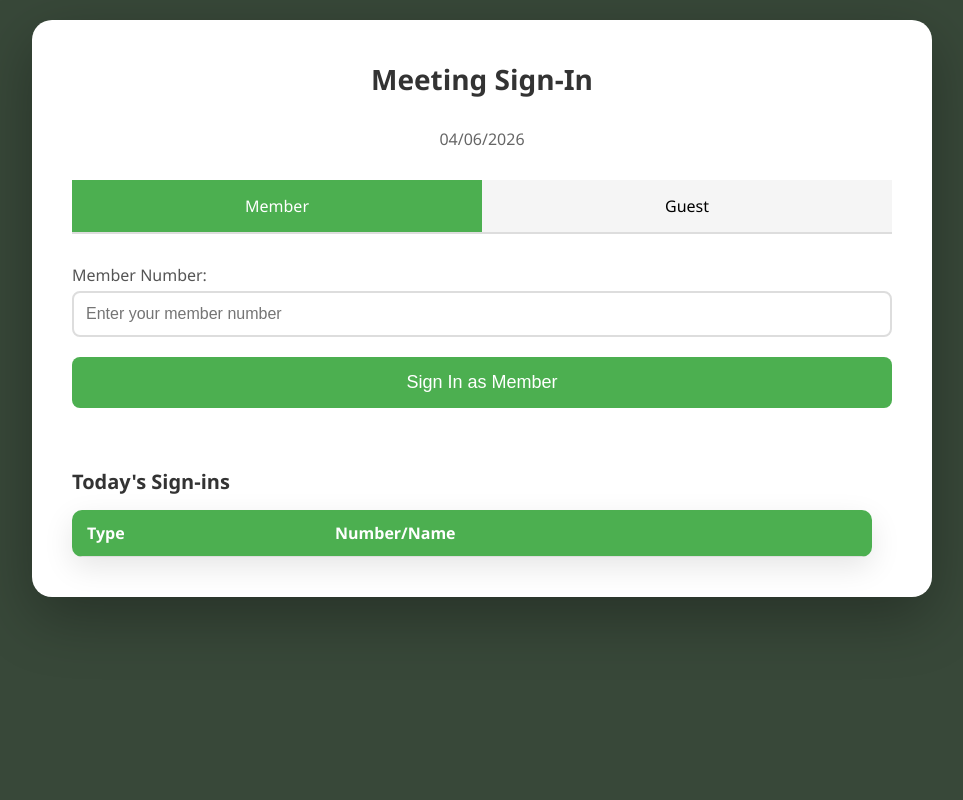
After one commit to mattmadairy/DH-DB-Webappp, a Flask app: page /meeting_signin in a window 1280 px wide. The commit adds this page. Shown: the whole page, without its empty margins (158-1121 px from the left). Run offline with Flask 3, Linux system fonts and the light colour scheme; data comes from the database, SQL or seed files in the repository; both versions use the stored data as it was after the commit; lists and menus that the app fills with data are empty; some libraries are stand-ins or nearby versions.

Commit message:
Add meeting sign-in functionality and enhance navigation
- Implement meeting sign-in page with member and guest sign-in options.
- Create backend functions for handling meeting sign-ins and guest management.
- Update database schema to include meeting guests.
- Enhance navigation links in various templates to include meeting sign-in.
- Refactor existing code for improved readability and maintainability.

```diff
--- a/DH_DB_Webapp/app.py
+++ b/DH_DB_Webapp/app.py
@@ -1389,13 +1389,13 @@ def index():
 	if current_user.is_admin_or_bdfl():
 		# Admin dashboard - show all members
 		search = request.args.get('search', '').strip()
-		member_type = request.args.get('member_type', 'All')
+		member_type = request.args.get('member_type', 'All Members')
 		all_members = database.get_all_members()
 		# Filter by member type
-		if member_type and member_type != 'All':
+		if member_type and member_type != 'All Members':
 			members = [m for m in all_members if m['membership_type'] == member_type]
 		else:
-			members = all_members
+			members = [m for m in all_members if m['membership_type'] in ['Probationary', 'Associate', 'Active', 'Life', 'Honorary']]
 		# Filter by search (all columns)
 		if search:
 			search_lower = search.lower()
@@ -1404,11 +1404,11 @@ def index():
 			members = [m for m in members if member_matches(m)]
 
 		# Calculate member counts for each type
-		member_types_list = ["All", "Probationary", "Associate", "Active", "Life", "Honorary", "Prospective", "Wait List", "Suspended", "Former"]
+		member_types_list = ["All Members", "Probationary", "Associate", "Active", "Life", "Honorary", "Prospective", "Wait List", "Suspended", "Former"]
 		member_counts = {}
 		for mt in member_types_list:
-			if mt == "All":
-				member_counts[mt] = len(all_members)
+			if mt == "All Members":
+				member_counts[mt] = len([m for m in all_members if m['membership_type'] in ['Probationary', 'Associate', 'Active', 'Life', 'Honorary']])
 			else:
 				member_counts[mt] = len([m for m in all_members if m['membership_type'] == mt])
 
@@ -1434,13 +1434,13 @@ def admin_dashboard():
 		return redirect(url_for('index'))
 
 	search = request.args.get('search', '').strip()
-	member_type = request.args.get('member_type', 'All')
+	member_type = request.args.get('member_type', 'All Members')
 	all_members = database.get_all_members()
 	# Filter by member type
-	if member_type and member_type != 'All':
+	if member_type and member_type != 'All Members':
 		members = [m for m in all_members if m['membership_type'] == member_type]
 	else:
-		members = all_members
+		members = [m for m in all_members if m['membership_type'] in ['Probationary', 'Associate', 'Active', 'Life', 'Honorary']]
 	# Filter by search (all columns)
 	if search:
 		search_lower = search.lower()
@@ -1449,13 +1449,11 @@ def admin_dashboard():
 		members = [m for m in members if member_matches(m)]
 
 	# Calculate member counts for each type
-	member_types_list = ["All", "Probationary", "Associate", "Active", "Life", "Honorary", "Prospective", "Wait List", "Suspended", "Former"]
+	member_types_list = ["All Members", "Probationary", "Associate", "Active", "Life", "Honorary", "Prospective", "Wait List", "Suspended", "Former"]
 	member_counts = {}
 	for mt in member_types_list:
-		if mt == "All":
-			member_counts[mt] = len(all_members)
-		else:
-			member_counts[mt] = len([m for m in all_members if m['membership_type'] == mt])
+		if mt == "All Members":
+				member_counts[mt] = len([m for m in all_members if m['membership_type'] in ['Probationary', 'Associate', 'Active', 'Life', 'Honorary']])
 
 	member_stats = get_member_stats()
 	applications = database.get_all_applications(status='pending')
@@ -2817,14 +2815,14 @@ def committee_email_list():
 @app.route('/email_list')
 @login_required
 def email_list():
-	member_type = request.args.get('member_type', 'All')
+	member_type = request.args.get('member_type', 'All Members')
 	all_members = database.get_all_members()
 
 	# Filter by member type
-	if member_type and member_type != 'All':
+	if member_type and member_type != 'All Members':
 		members = [m for m in all_members if m['membership_type'] == member_type]
 	else:
-		members = all_members
+		members = [m for m in all_members if m['membership_type'] in ['Probationary', 'Associate', 'Active', 'Life', 'Honorary']]
 
 	# Collect all emails (primary and secondary)
 	emails = []
@@ -3063,6 +3061,111 @@ def kiosk_export_csv():
 	response.headers['Content-Type'] = 'text/csv'
 	response.headers['Content-Disposition'] = f'attachment; filename={filename}'
 	return response
+
+# ========== Meeting Sign-in Routes ==========
+
+@app.route('/meeting_signin')
+def meeting_signin():
+	"""Serve the meeting sign-in page (no login required)"""
+	# Get today's date
+	today = datetime.date.today().strftime('%Y-%m-%d')
+
+	# Get signed-in members for today
+	members_signed_in = database.get_meeting_attendance_report(year=None, month=None)
+	today_members = [m for m in members_signed_in if m['meeting_date'] == today]
+
+	# Get signed-in guests for today
+	guests_signed_in = database.get_meeting_guests(meeting_date=today)
+
+	return render_template('meeting_signin.html',
+						   today_members=today_members,
+						   today_guests=guests_signed_in,
+						   today_date=today)
+
+@app.route('/meeting_signin/submit', methods=['POST'])
+@csrf.exempt  # Exempt CSRF for public sign-in
+def meeting_signin_submit():
+	"""Handle meeting sign-in form submission"""
+	signin_type = request.form.get('signin_type')
+	today = datetime.date.today().strftime('%Y-%m-%d')
+
+	if signin_type == 'member':
+		member_number = request.form.get('member_number', '').strip()
+		if not member_number:
+			return jsonify({'success': False, 'message': 'Member number is required'})
+
+		# Find member by badge number
+		member = database.get_member_by_badge_number(member_number)
+		if not member:
+			return jsonify({'success': False, 'message': 'Member not found'})
+
+		# Check if already signed in today
+		existing = database.get_meeting_attendance_by_member_and_year(member['id'], datetime.date.today().year)
+		today_attendance = [a for a in existing if a['meeting_date'] == today]
+		if today_attendance:
+			return jsonify({'success': False, 'message': 'Already signed in today'})
+
+		# Add attendance
+		database.add_meeting_attendance(member['id'], today, 'Attended')
+		return jsonify({'success': True, 'message': f'Welcome, {member["first_name"]} {member["last_name"]}!', 'name': f'{member["first_name"]} {member["last_name"]}'})
+
+	elif signin_type == 'guest':
+		guest_name = request.form.get('guest_name', '').strip()
+		if not guest_name:
+			return jsonify({'success': False, 'message': 'Guest name is required'})
+
+		# Check if already signed in today
+		existing_guests = database.get_meeting_guests(meeting_date=today)
+		if any(g['name'].lower() == guest_name.lower() for g in existing_guests):
+			return jsonify({'success': False, 'message': 'Already signed in today'})
+
+		# Add guest
+		database.add_meeting_guest(guest_name, today)
+		return jsonify({'success': True, 'message': f'Welcome, {guest_name}!', 'name': guest_name})
+
+	return jsonify({'success': False, 'message': 'Invalid sign-in type'})
+
+@app.route('/meeting_signin/guests', methods=['GET'])
+@csrf.exempt
+def get_meeting_guests_today():
+	"""Get today's signed-in guests for the sign-in page"""
+	today = datetime.date.today().strftime('%Y-%m-%d')
+	guests = database.get_meeting_guests(meeting_date=today)
+	return jsonify([{'id': g['id'], 'name': g['name'], 'signed_in_at': g['signed_in_at']} for g in guests])
+
+@app.route('/meeting_signin/signout', methods=['POST'])
+@csrf.exempt
+def meeting_signin_signout():
+	"""Sign out a member or guest from meeting"""
+	data = request.get_json()
+	signin_type = data.get('type')
+	signin_id = data.get('id')
+
+	if signin_type == 'member':
+		# For members, we need to delete the meeting attendance record
+		database.delete_meeting_attendance(signin_id)
+		return jsonify({'success': True, 'message': 'Member signed out successfully'})
+	elif signin_type == 'guest':
+		# For guests, update the signed_out_at timestamp
+		database.sign_out_meeting_guest(signin_id)
+		return jsonify({'success': True, 'message': 'Guest signed out successfully'})
+	else:
+		return jsonify({'success': False, 'message': 'Invalid sign-in type'})
+
+@app.route('/meeting_signin/members', methods=['GET'])
+@csrf.exempt
+def get_meeting_members_today():
+	"""Get today's signed-in members for the sign-in page"""
+	today = datetime.date.today().strftime('%Y-%m-%d')
+	members_signed_in = database.get_meeting_attendance_report(year=None, month=None)
+	today_members = [m for m in members_signed_in if m['meeting_date'] == today]
+	return jsonify([{
+		'id': m['attendance_id'],
+		'badge_number': m['badge_number'],
+		'first_name': m['first_name'],
+		'last_name': m['last_name'],
+		'meeting_date': m['meeting_date']
+	} for m in today_members])
 
 @app.route('/event_signin')
 def event_signin():
--- a/DH_DB_Webapp/templates/dues_report.html
+++ b/DH_DB_Webapp/templates/dues_report.html
@@ -235,6 +235,7 @@
             <div id="signin-submenu" class="submenu">
                 <a href="{{ url_for('kiosk') }}" target="_blank" style="width:160px; display:inline-block; padding:8px 0; margin-bottom:6px; border-radius:6px; border:1px solid #384839; background-color:#eaeaea; color:#384839; text-decoration:none; font-weight:normal; font-size:0.9em; font-family:Arial, Helvetica, sans-serif; box-shadow:0 1px 2px rgba(0,0,0,0.04); text-align:center;">🖥️ Kiosk Check-in</a>
                 <a href="{{ url_for('event_signin') }}" target="_blank" style="width:160px; display:inline-block; padding:8px 0; margin-bottom:6px; border-radius:6px; border:1px solid #384839; background-color:#eaeaea; color:#384839; text-decoration:none; font-weight:normal; font-size:0.9em; font-family:Arial, Helvetica, sans-serif; box-shadow:0 1px 2px rgba(0,0,0,0.04); text-align:center;">📅 Event Sign-in</a>
+                <a href="{{ url_for('meeting_signin') }}" target="_blank" style="width:160px; display:inline-block; padding:8px 0; margin-bottom:6px; border-radius:6px; border:1px solid #384839; background-color:#eaeaea; color:#384839; text-decoration:none; font-weight:normal; font-size:0.9em; font-family:Arial, Helvetica, sans-serif; box-shadow:0 1px 2px rgba(0,0,0,0.04); text-align:center;">🏛️ Meeting Sign-in</a>
             </div>
 
             <a href="{{ url_for('recycle_bin') }}" class="{{ 'active-menu' if active_page == 'recycle_bin' else '' }}" style="width:170px; display:inline-block; padding:10px 0; margin-bottom:10px; border-radius:6px; border:1px solid #384839; background-color:#eaeaea; color:#384839; text-decoration:none; font-weight:{{ 'bold' if active_page == 'recycle_bin' else 'normal' }}; font-size:1em; font-family:Arial, Helvetica, sans-serif; box-shadow:0 1px 2px rgba(0,0,0,0.04); text-align:center;">🗑️ Recycle Bin</a>
--- a/DH_DB_Webapp/templates/events_report.html
+++ b/DH_DB_Webapp/templates/events_report.html
@@ -159,6 +159,7 @@
             <div id="signin-submenu" class="submenu">
                 <a href="{{ url_for('kiosk') }}" target="_blank" style="width:160px; display:inline-block; padding:8px 0; margin-bottom:6px; border-radius:6px; border:1px solid #384839; background-color:#eaeaea; color:#384839; text-decoration:none; font-weight:normal; font-size:0.9em; font-family:Arial, Helvetica, sans-serif; box-shadow:0 1px 2px rgba(0,0,0,0.04); text-align:center;">🖥️ Kiosk Check-in</a>
                 <a href="{{ url_for('event_signin') }}" target="_blank" style="width:160px; display:inline-block; padding:8px 0; margin-bottom:6px; border-radius:6px; border:1px solid #384839; background-color:#eaeaea; color:#384839; text-decoration:none; font-weight:normal; font-size:0.9em; font-family:Arial, Helvetica, sans-serif; box-shadow:0 1px 2px rgba(0,0,0,0.04); text-align:center;">📅 Event Sign-in</a>
+                <a href="{{ url_for('meeting_signin') }}" target="_blank" style="width:160px; display:inline-block; padding:8px 0; margin-bottom:6px; border-radius:6px; border:1px solid #384839; background-color:#eaeaea; color:#384839; text-decoration:none; font-weight:normal; font-size:0.9em; font-family:Arial, Helvetica, sans-serif; box-shadow:0 1px 2px rgba(0,0,0,0.04); text-align:center;">🏛️ Meeting Sign-in</a>
             </div>
 
             <a href="{{ url_for('recycle_bin') }}" class="{{ 'active-menu' if active_page == 'recycle_bin' else '' }}" style="width:170px; display:inline-block; padding:10px 0; margin-bottom:10px; border-radius:6px; border:1px solid #384839; background-color:#eaeaea; color:#384839; text-decoration:none; font-weight:{{ 'bold' if active_page == 'recycle_bin' else 'normal' }}; font-size:1em; font-family:Arial, Helvetica, sans-serif; box-shadow:0 1px 2px rgba(0,0,0,0.04); text-align:center;">🗑️ Recycle Bin</a>
--- a/DH_DB_Webapp/templates/index.html
+++ b/DH_DB_Webapp/templates/index.html
@@ -88,6 +88,7 @@ function toggleSignInSubmenu() {
             <div id="signin-submenu" class="submenu">
                 <a href="{{ url_for('kiosk') }}" target="_blank" style="width:160px; display:inline-block; padding:8px 0; margin-bottom:6px; border-radius:6px; border:1px solid #384839; background-color:#eaeaea; color:#384839; text-decoration:none; font-weight:normal; font-size:0.9em; font-family:Arial, Helvetica, sans-serif; box-shadow:0 1px 2px rgba(0,0,0,0.04); text-align:center;">🖥️ Kiosk Check-in</a>
                 <a href="{{ url_for('event_signin') }}" target="_blank" style="width:160px; display:inline-block; padding:8px 0; margin-bottom:6px; border-radius:6px; border:1px solid #384839; background-color:#eaeaea; color:#384839; text-decoration:none; font-weight:normal; font-size:0.9em; font-family:Arial, Helvetica, sans-serif; box-shadow:0 1px 2px rgba(0,0,0,0.04); text-align:center;">📅 Event Sign-in</a>
+                <a href="{{ url_for('meeting_signin') }}" target="_blank" style="width:160px; display:inline-block; padding:8px 0; margin-bottom:6px; border-radius:6px; border:1px solid #384839; background-color:#eaeaea; color:#384839; text-decoration:none; font-weight:normal; font-size:0.9em; font-family:Arial, Helvetica, sans-serif; box-shadow:0 1px 2px rgba(0,0,0,0.04); text-align:center;">🏛️ Meeting Sign-in</a>
             </div>
 
             <a href="{{ url_for('recycle_bin') }}" class="{{ 'active-menu' if active_page == 'recycle_bin' else '' }}" style="width:170px; display:inline-block; padding:10px 0; margin-bottom:10px; border-radius:6px; border:1px solid #384839; background-color:#eaeaea; color:#384839; text-decoration:none; font-weight:{{ 'bold' if active_page == 'recycle_bin' else 'normal' }}; font-size:1em; font-family:Arial, Helvetica, sans-serif; box-shadow:0 1px 2px rgba(0,0,0,0.04); text-align:center;">🗑️ Recycle Bin</a>
--- a/DH_DB_Webapp/templates/kiosk_report.html
+++ b/DH_DB_Webapp/templates/kiosk_report.html
@@ -300,6 +300,7 @@
             <div id="signin-submenu" class="submenu">
                 <a href="{{ url_for('kiosk') }}" target="_blank" style="width:160px; display:inline-block; padding:8px 0; margin-bottom:6px; border-radius:6px; border:1px solid #384839; background-color:#eaeaea; color:#384839; text-decoration:none; font-weight:normal; font-size:0.9em; font-family:Arial, Helvetica, sans-serif; box-shadow:0 1px 2px rgba(0,0,0,0.04); text-align:center;">🖥️ Kiosk Check-in</a>
                 <a href="{{ url_for('event_signin') }}" target="_blank" style="width:160px; display:inline-block; padding:8px 0; margin-bottom:6px; border-radius:6px; border:1px solid #384839; background-color:#eaeaea; color:#384839; text-decoration:none; font-weight:normal; font-size:0.9em; font-family:Arial, Helvetica, sans-serif; box-shadow:0 1px 2px rgba(0,0,0,0.04); text-align:center;">📅 Event Sign-in</a>
+                <a href="{{ url_for('meeting_signin') }}" target="_blank" style="width:160px; display:inline-block; padding:8px 0; margin-bottom:6px; border-radius:6px; border:1px solid #384839; background-color:#eaeaea; color:#384839; text-decoration:none; font-weight:normal; font-size:0.9em; font-family:Arial, Helvetica, sans-serif; box-shadow:0 1px 2px rgba(0,0,0,0.04); text-align:center;">🏛️ Meeting Sign-in</a>
             </div>
 
             <a href="{{ url_for('recycle_bin') }}" class="{{ 'active-menu' if active_page == 'recycle_bin' else '' }}" style="width:170px; display:inline-block; padding:10px 0; margin-bottom:10px; border-radius:6px; border:1px solid #384839; background-color:#eaeaea; color:#384839; text-decoration:none; font-weight:{{ 'bold' if active_page == 'recycle_bin' else 'normal' }}; font-size:1em; font-family:Arial, Helvetica, sans-serif; box-shadow:0 1px 2px rgba(0,0,0,0.04); text-align:center;">🗑️ Recycle Bin</a>
--- /dev/null
+++ b/DH_DB_Webapp/templates/meeting_signin.html
@@ -0,0 +1,282 @@
+<!DOCTYPE html>
+<html lang="en">
+<head>
+    <meta charset="UTF-8">
+    <meta name="viewport" content="width=device-width, initial-scale=1.0">
+    <title>Meeting Sign-In</title>
+    <link rel="icon" type="image/png" href="{{ url_for('static', filename='Main_Logo-removebg-preview.png') }}">
+    <style>
+        * {
+            margin: 0;
+            padding: 0;
+            box-sizing: border-box;
+        }
+
+        body {
+            font-family: 'Segoe UI', Tahoma, Geneva, Verdana, sans-serif;
+            background: #384839;
+            min-height: 100vh;
+            display: flex;
+            flex-direction: column;
+            align-items: center;
+            padding: 20px;
+        }
+
+        .container {
+            background: white;
+            border-radius: 20px;
+            box-shadow: 0 20px 60px rgba(0, 0, 0, 0.3);
+            padding: 40px;
+            max-width: 900px;
+            width: 100%;
+        }
+
+        .tabs {
+            display: flex;
+            margin-bottom: 30px;
+            border-bottom: 2px solid #ddd;
+        }
+
+        .tab {
+            flex: 1;
+            padding: 15px;
+            text-align: center;
+            background: #f5f5f5;
+            border: none;
+            cursor: pointer;
+            font-size: 16px;
+            font-weight: 500;
+            transition: background 0.3s;
+        }
+
+        .tab.active {
+            background: #4CAF50;
+            color: white;
+        }
+
+        .tab-content {
+            display: none;
+        }
+
+        .tab-content.active {
+            display: block;
+        }
+
+        h1 {
+            color: #333;
+            text-align: center;
+            margin-bottom: 30px;
+            font-size: 28px;
+        }
+
+        .form-group {
+            margin-bottom: 20px;
+        }
+
+        label {
+            display: block;
+            margin-bottom: 5px;
+            color: #555;
+            font-weight: 500;
+        }
+
+        input[type="text"],
+        input[type="email"] {
+            width: 100%;
+            padding: 12px;
+            border: 2px solid #ddd;
+            border-radius: 8px;
+            font-size: 16px;
+            transition: border-color 0.3s;
+        }
+
+        input[type="text"]:focus,
+        input[type="email"]:focus {
+            outline: none;
+            border-color: #4CAF50;
+        }
+
+        button:disabled {
+            background: #cccccc;
+            cursor: not-allowed;
+        }
+
+        .submitBtn {
+            width: 100%;
+            padding: 15px;
+            background: #4CAF50;
+            color: white;
+            border: none;
+            border-radius: 8px;
+            font-size: 18px;
+            cursor: pointer;
+            transition: background 0.3s;
+        }
+
+        .submitBtn:hover {
+            background: #45a049;
+        }
+
+        .submitBtn:disabled {
+            background: #cccccc;
+            cursor: not-allowed;
+        }
+
+        .message {
+            margin-top: 20px;
+            padding: 10px;
+            border-radius: 5px;
+            text-align: center;
+        }
+
+        .success {
+            background: #d4edda;
+            color: #155724;
+            border: 1px solid #c3e6cb;
+        }
+
+        .error {
+            background: #f8d7da;
+            color: #721c24;
+            border: 1px solid #f5c6cb;
+        }
+
+        .signed-in-list {
+            margin-top: 20px;
+            width: 100%;
+            max-width: 800px;
+        }
+
+        .signed-in-list h3 {
+            color: #333;
+            margin-bottom: 15px;
+            font-size: 20px;
+        }
+
+        .table-container {
+            background: white;
+            border-radius: 10px;
+            box-shadow: 0 10px 30px rgba(0, 0, 0, 0.1);
+            overflow: hidden;
+        }
+
+        #signinsTable {
+            width: 100%;
+            border-collapse: collapse;
+        }
+
+        #signinsTable th,
+        #signinsTable td {
+            padding: 12px 15px;
+            text-align: left;
+            border-bottom: 1px solid #ddd;
+        }
+
+        #signinsTable th {
+            background: #4CAF50;
+            color: white;
+            font-weight: 600;
+        }
+
+        #signinsTable tbody tr:hover {
+            background: #f5f5f5;
+        }
+
+        .type-badge {
+            padding: 4px 8px;
+            border-radius: 12px;
+            font-size: 12px;
+            font-weight: bold;
+            text-transform: uppercase;
+        }
+
+        .type-badge.member {
+            background: #4CAF50;
+            color: white;
+        }
+
+        .type-badge.guest {
+            background: #17a2b8;
+            color: white;
+        }
+
+        .loading {
+            display: none;
+            text-align: center;
+            margin-top: 20px;
+        }
+
+        .spinner {
+            border: 4px solid #f3f3f3;
+            border-top: 4px solid #4CAF50;
+            border-radius: 50%;
+            width: 40px;
+            height: 40px;
+            animation: spin 1s linear infinite;
+            margin: 0 auto;
+        }
+
+        @keyframes spin {
+            0% { transform: rotate(0deg); }
+            100% { transform: rotate(360deg); }
+        }
+    </style>
+</head>
+<body>
+    <div class="container">
+        <h1>Meeting Sign-In</h1>
+        <p style="text-align: center; color: #666; margin-bottom: 30px;">{{ today_date[5:7] }}/{{ today_date[8:10] }}/{{ today_date[0:4] }}</p>
+
+        <div class="tabs">
+            <div class="tab active">Member</div>
+            <div class="tab">Guest</div>
+        </div>
+
+        <div class="tab-content active" id="member-tab">
+            <div class="form-group">
+                <label for="member_number">Member Number:</label>
+                <input type="text" id="member_number" placeholder="Enter your member number" maxlength="10">
+            </div>
+            <button class="submitBtn" id="member-btn">Sign In as Member</button>
+            <div id="member-message" class="message"></div>
+        </div>
+
+        <div class="tab-content" id="guest-tab">
+            <div class="form-group">
+                <label for="guest_name">Your Name:</label>
+                <input type="text" id="guest_name" placeholder="Enter your full name">
+            </div>
+            <button class="submitBtn" id="guest-btn">Sign In as Guest</button>
+            <div id="guest-message" class="message"></div>
+        </div>
+
+        <div class="signed-in-list">
+            <h3>Today's Sign-ins</h3>
+            <div class="table-container">
+                <table id="signinsTable">
+                    <thead>
+                        <tr>
+                            <th>Type</th>
+                            <th>Number/Name</th>
+                        </tr>
+                    </thead>
+                    <tbody id="signinsTableBody">
+                        <!-- Sign-ins will be loaded here -->
+                    </tbody>
+                </table>
+            </div>
+        </div>
+
+        <div class="loading" id="loading">
+            <div class="spinner"></div>
+            <p>Loading sign-ins...</p>
+        </div>
+    </div>
+
+    <script>
+        // Simple test to see if JavaScript executes
+        console.log('Script loaded successfully');
+        alert('JavaScript is working! If you see this alert, JavaScript is executing.');
+    </script>
+</body>
+</html>
```
Also changed, not shown: DH_DB_Webapp/database.py (+56 -1 lines), DH_DB_Webapp/templates/meeting_attendance_report.html (+27 -11 lines), members.db.
